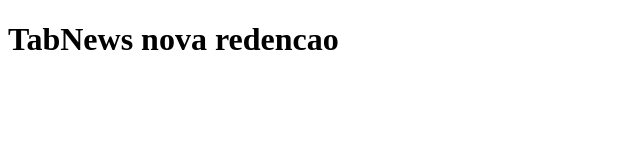
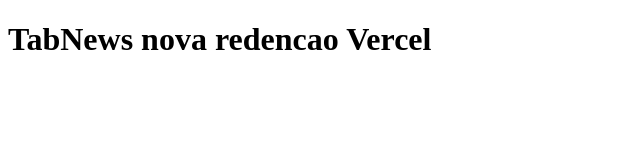
Before and after one commit to coda-dev/clone-tabnews, a Next.js app: page / in a window 1280 px wide. Shown: the top 160 px of the page, without its empty margins (0-640 px from the left). Built offline with nearby package versions, Linux system fonts and the light colour scheme.

Commit message:
mudando frase inicial

```diff
--- a/pages/index.js
+++ b/pages/index.js
@@ -1,5 +1,5 @@
 function Home() {
-    return <h1>TabNews nova redencao</h1>
+    return <h1>TabNews nova redencao Vercel</h1>
 }
 
 export default Home;  // aqui faz a publicacao para next entender rota
```
